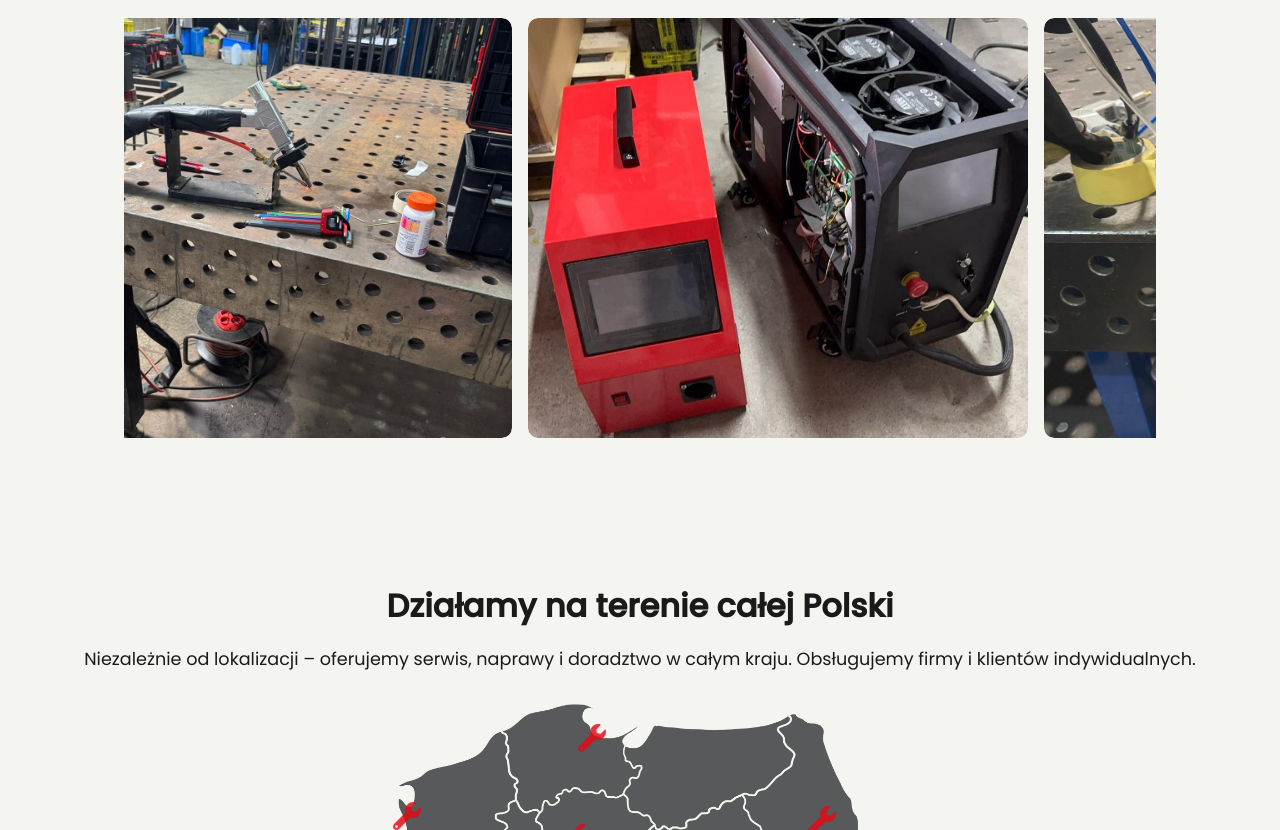
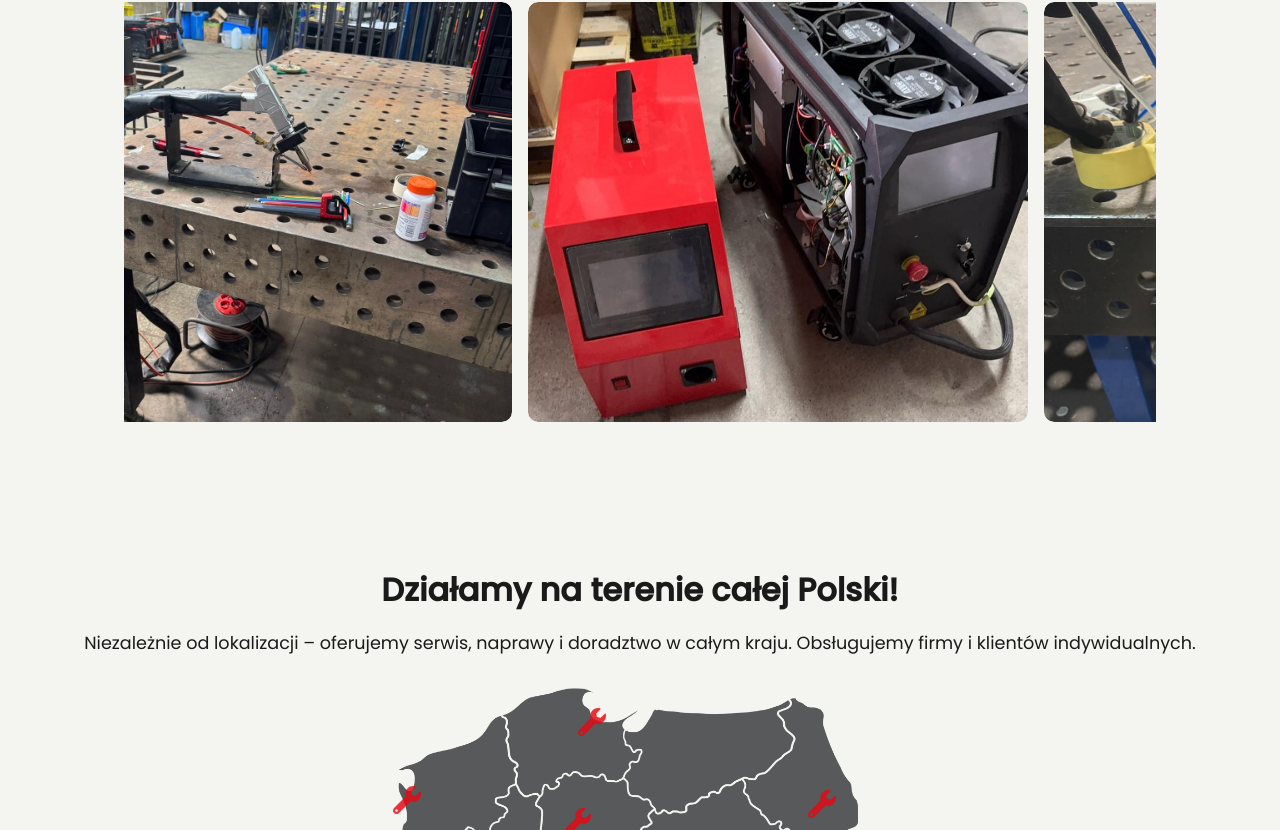
Before and after one commit to KacperKosicki/tyga-tech, a React (Create React App) app in the folder frontend/: page / in a window 1280 px wide. Shown: the part 1819-2649 px from the top of the page. Built offline with nearby package versions, Linux system fonts and the light colour scheme.

Commit message:
Poprawa marginesow w komponentach.

```diff
--- a/frontend/src/components/CoverageMap/CoverageMap.jsx
+++ b/frontend/src/components/CoverageMap/CoverageMap.jsx
@@ -5,7 +5,7 @@ const CoverageMap = () => {
     return (
         <section className={styles.coverage}>
             <div className={styles.container}>
-                <h2 data-aos="fade-up">Działamy na terenie całej Polski</h2>
+                <h2 data-aos="fade-up">Działamy na terenie całej Polski!</h2>
                 <p data-aos="fade-up" data-aos-delay="150">
                     Niezależnie od lokalizacji – oferujemy serwis, naprawy i doradztwo w całym kraju. Obsługujemy firmy i klientów indywidualnych.
                 </p>
--- a/frontend/src/components/HowWeWork/HowWeWork.module.scss
+++ b/frontend/src/components/HowWeWork/HowWeWork.module.scss
@@ -8,7 +8,7 @@
   .title {
     font-family: $font-heading;
     font-size: 2rem;
-    margin-bottom: 2rem;
+    margin-bottom: 1rem;
     color: $color-text;
   }
 
```
